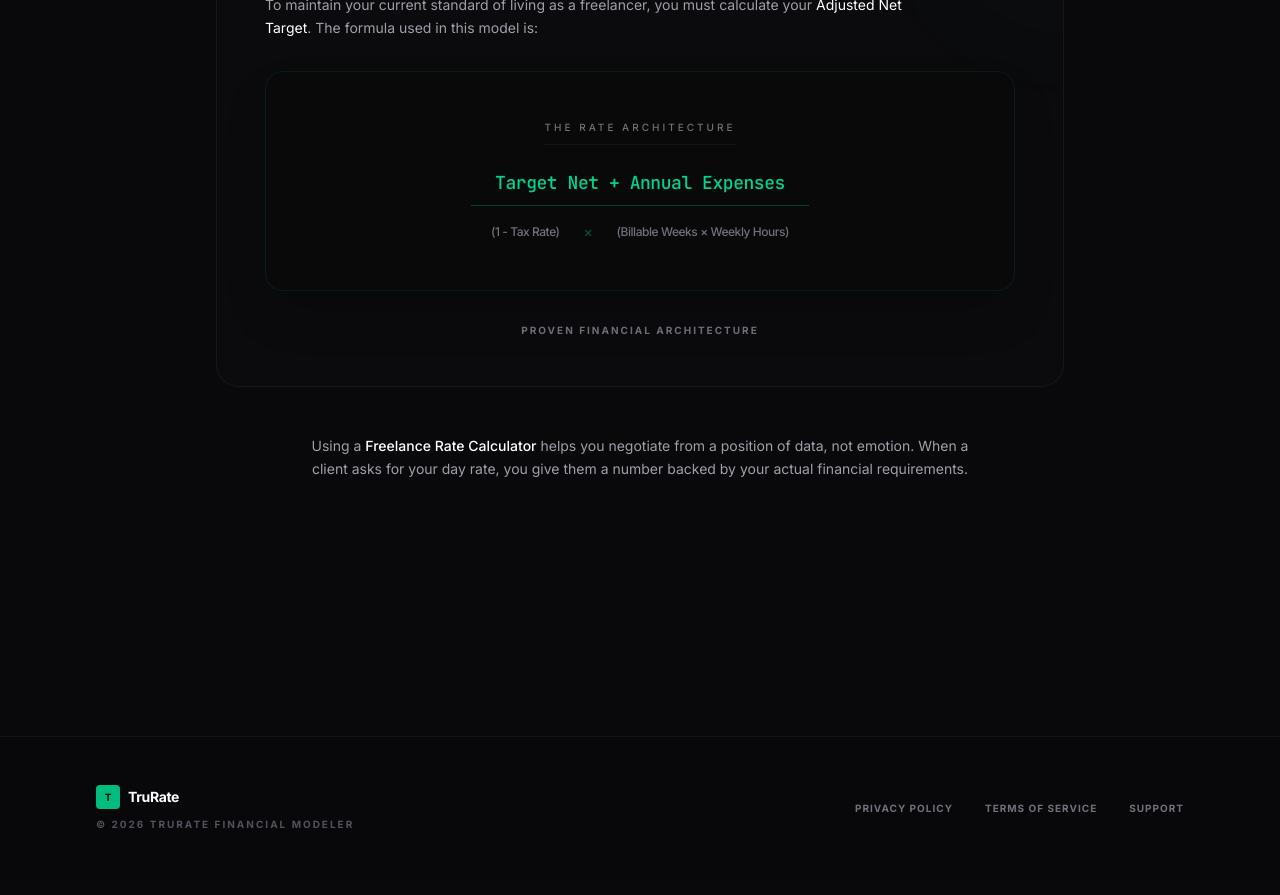
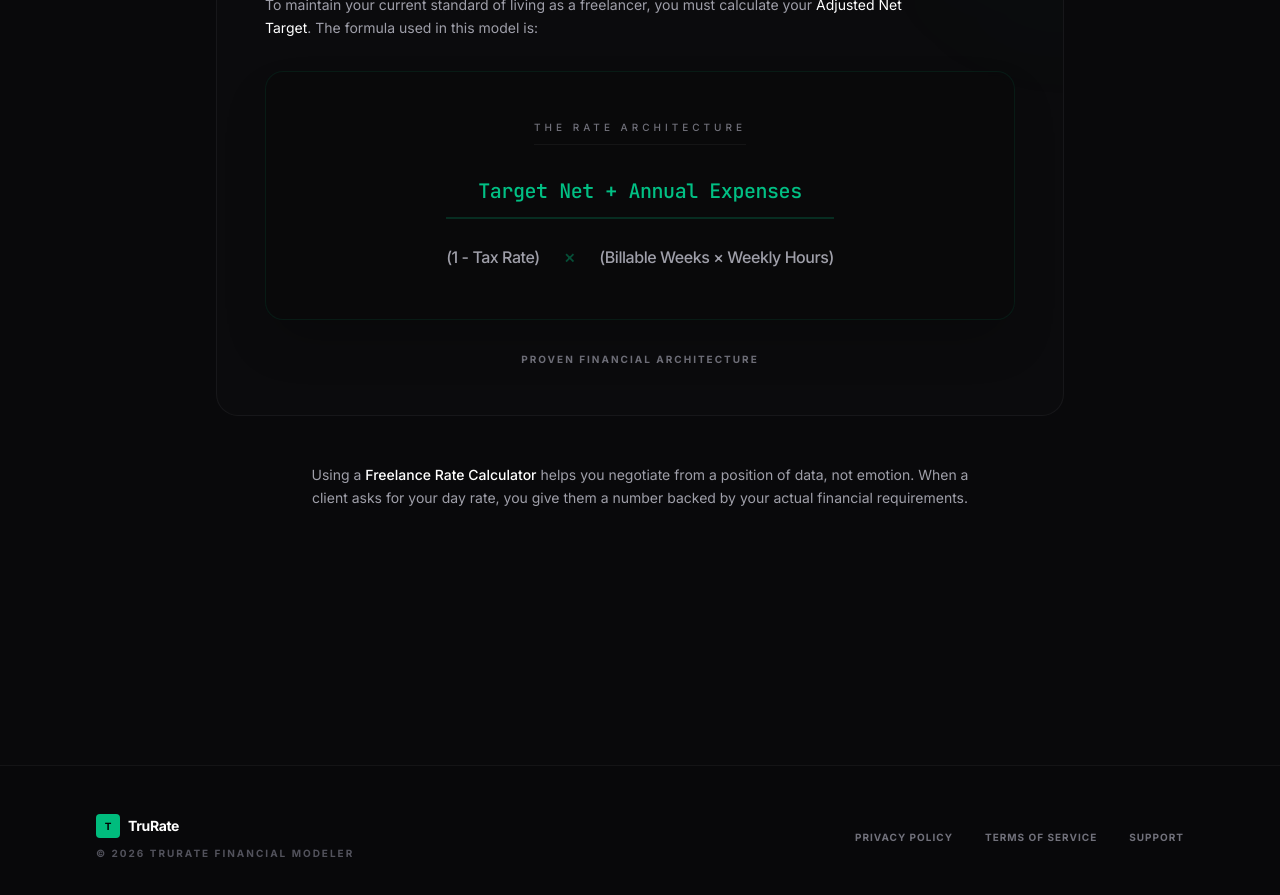
Before and after one commit to omenaieph/TruRate, a Next.js app: page / in a window 1280 px wide. Shown: the part 2040-2935 px from the top of the page. Built offline with nearby package versions, Linux system fonts and the light colour scheme.

Commit message:
style: balance math formula UI aesthetics

```diff
--- a/app/page.tsx
+++ b/app/page.tsx
@@ -695,17 +695,17 @@ export default function TruRatePage() {
 
               <div className="bg-zinc-950/80 border border-emerald-500/10 rounded-2xl p-8 md:p-12 text-center backdrop-blur-sm shadow-2xl relative group">
                 <div className="absolute inset-0 bg-emerald-500/[0.01] opacity-0 group-hover:opacity-100 transition-opacity duration-1000" />
-                <div className="text-emerald-400 font-mono text-base md:text-lg font-medium tracking-tight relative z-10">
-                  <span className="block mb-6 text-zinc-500 text-[10px] uppercase tracking-[0.3em] border-b border-white/5 pb-2 w-max mx-auto font-sans">The Rate Architecture</span>
+                <div className="font-mono text-base md:text-lg font-medium tracking-tight relative z-10 text-emerald-400/90">
+                  <span className="block mb-8 text-zinc-500 text-[10px] uppercase tracking-[0.4em] border-b border-white/5 pb-2 w-max mx-auto font-sans">The Rate Architecture</span>
 
-                  <div className="flex flex-col items-center justify-center gap-4">
-                    <div className="border-b border-emerald-500/30 px-6 pb-2">
+                  <div className="flex flex-col items-center justify-center gap-6">
+                    <div className="border-b-2 border-emerald-500/20 px-8 pb-3 text-lg md:text-xl">
                       Target Net + Annual Expenses
                     </div>
-                    <div className="flex items-center justify-center gap-6 px-6">
-                      <span className="text-zinc-500 font-sans text-xs">(1 - Tax Rate)</span>
-                      <span className="text-emerald-500/40 font-sans text-sm">×</span>
-                      <span className="text-zinc-500 font-sans text-xs">(Billable Weeks × Weekly Hours)</span>
+                    <div className="flex items-center justify-center gap-6 px-6 text-zinc-400 text-sm md:text-base">
+                      <span className="font-sans">(1 - Tax Rate)</span>
+                      <span className="text-emerald-500/40 font-sans text-lg">×</span>
+                      <span className="font-sans">(Billable Weeks × Weekly Hours)</span>
                     </div>
                   </div>
                 </div>
```
